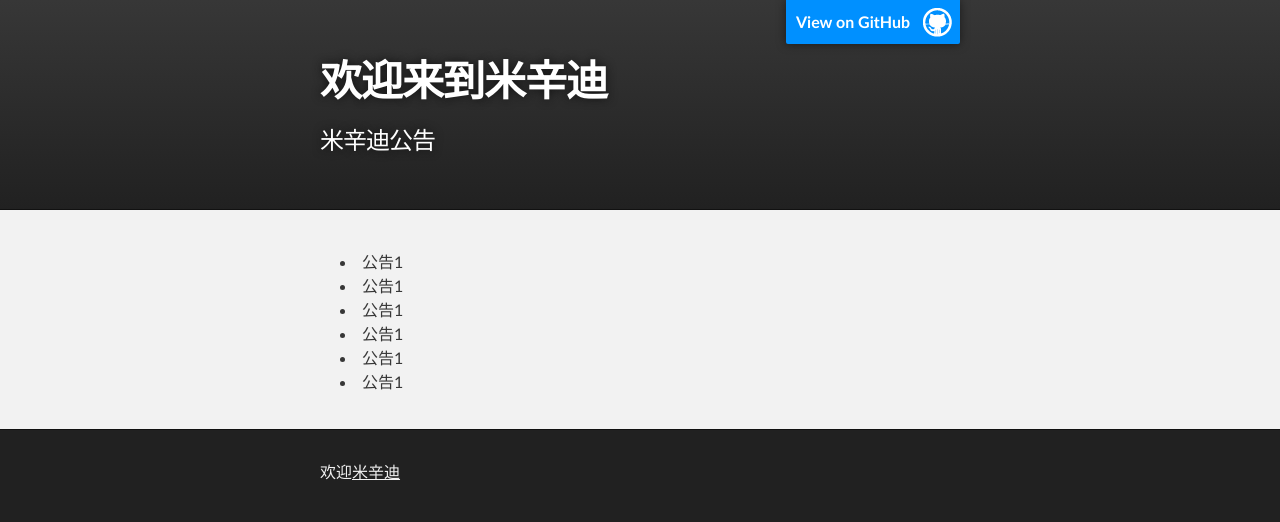
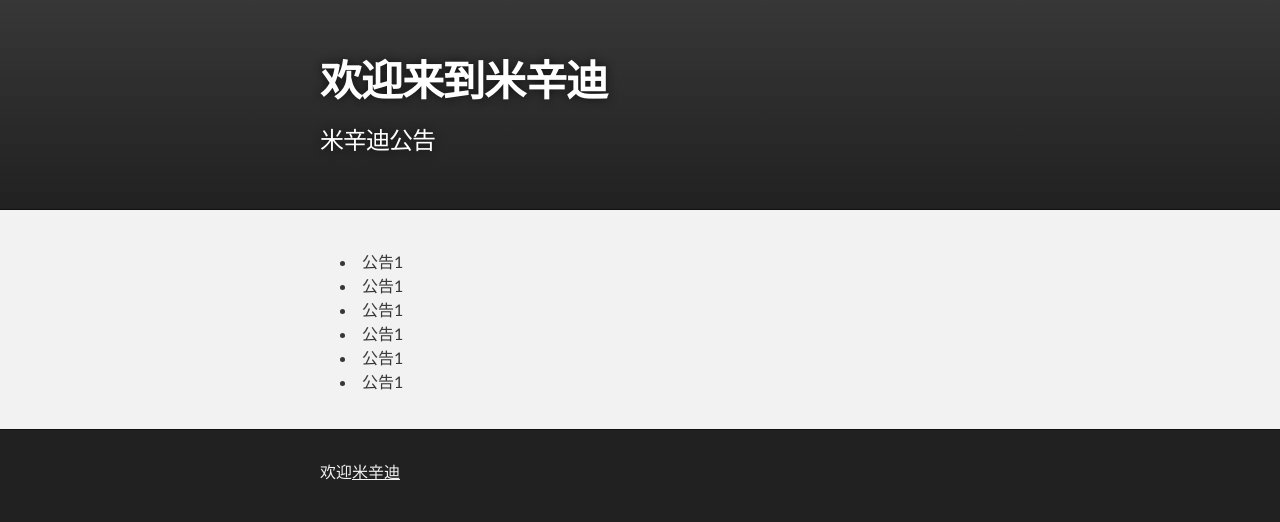
Before and after one commit to mixindi/mixindi.github.com, a plain HTML site: page index.html in a window 1280 px wide. Drawn offline with Linux system fonts and the light colour scheme.

Commit message:
去掉链接

```diff
--- a/index.html
+++ b/index.html
@@ -16,8 +16,6 @@
     <!-- HEADER -->
     <div id="header_wrap" class="outer">
         <header class="inner">
-          <a id="forkme_banner" href="https://github.com/mixindi">View on GitHub</a>
-
           <h1 id="project_title">欢迎来到米辛迪</h1>
           <h2 id="project_tagline">米辛迪公告</h2>
 
```
